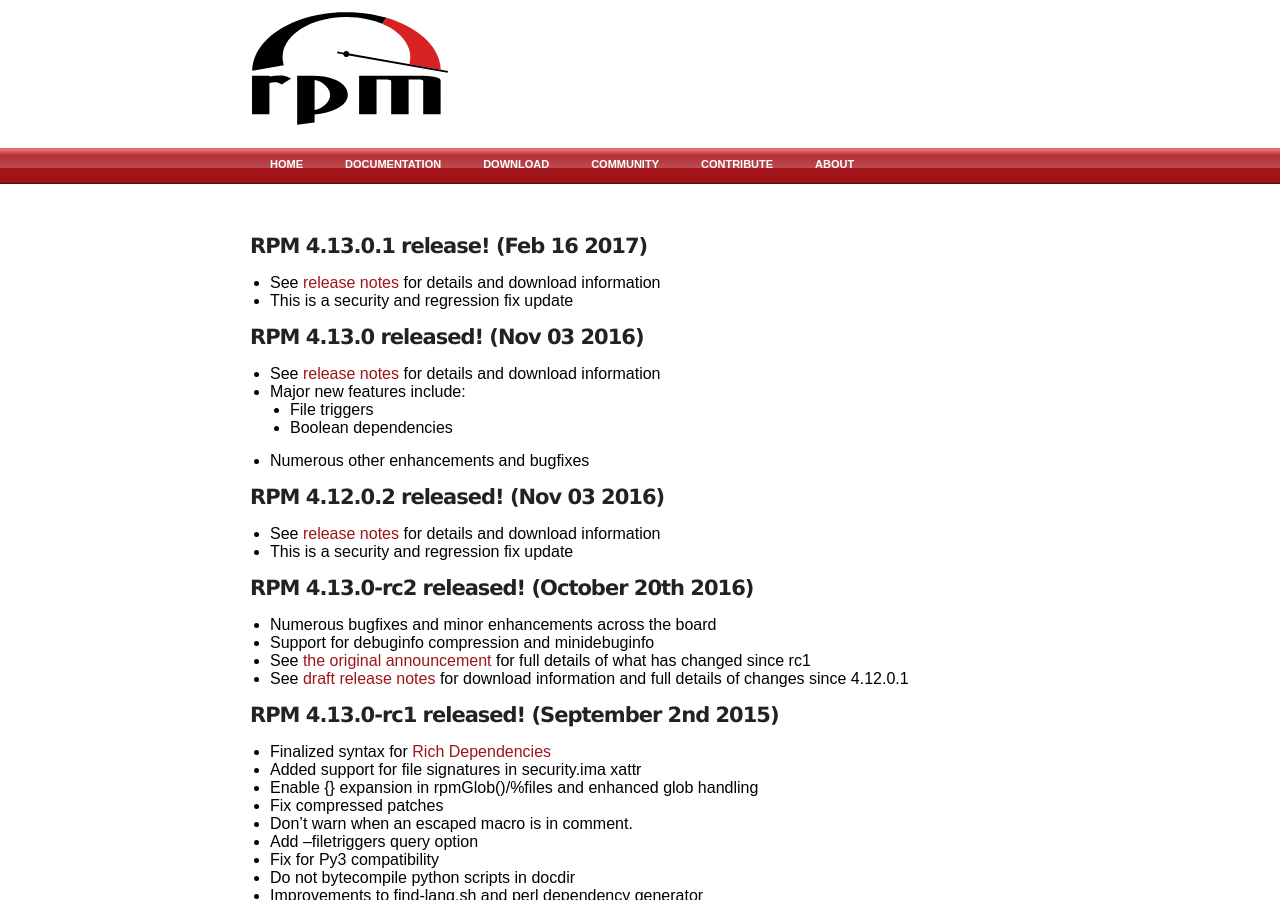
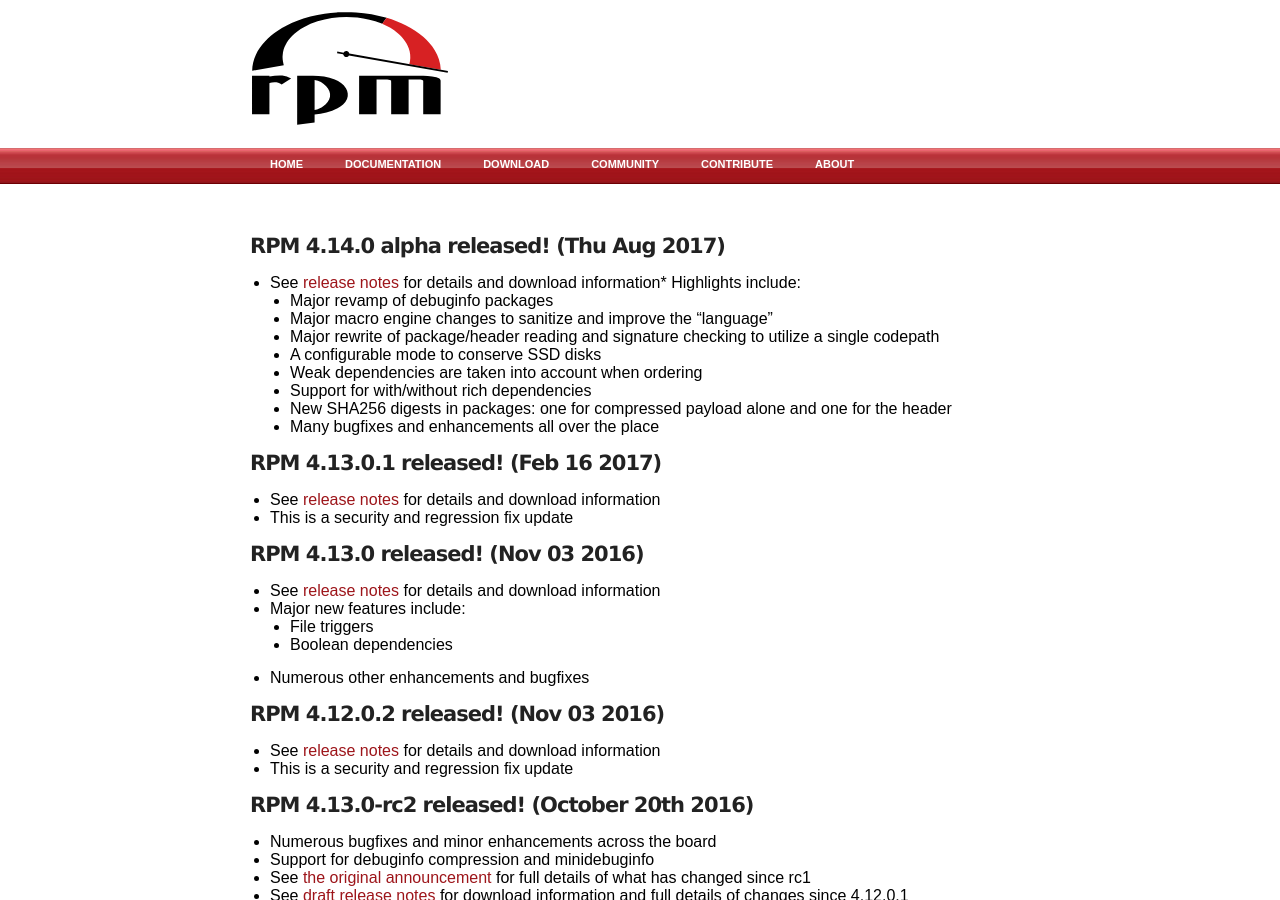
Before and after one commit to rpm-software-management/rpm-web, a Jekyll site: the page built from timeline.md, in a window 1280 px wide and 900 px high. Built offline with Jekyll 4.4.1, drawn with Linux system fonts in a browser that asks for light colours.

Commit message:
Add/update 4.14.0 alpha release info

```diff
--- a/timeline.md
+++ b/timeline.md
@@ -3,7 +3,18 @@ layout: default
 title: rpm.org - Timeline
 ---
 
-#### RPM 4.13.0.1 release! (Feb 16 2017)
+#### RPM 4.14.0 alpha released! (Thu Aug 2017)
+* See [release notes](wiki/Releases/4.14.0) for details and download information* Highlights include:
+  * Major revamp of debuginfo packages
+  * Major macro engine changes to sanitize and improve the "language"
+  * Major rewrite of package/header reading and signature checking to utilize a single codepath
+  * A configurable mode to conserve SSD disks
+  * Weak dependencies are taken into account when ordering
+  * Support for with/without rich dependencies
+  * New SHA256 digests in packages: one for compressed payload alone and one for the header
+  * Many bugfixes and enhancements all over the place
+
+#### RPM 4.13.0.1 released! (Feb 16 2017)
 * See [release notes](wiki/Releases/4.13.0.1) for details and download information
 * This is a security and regression fix update
 
```
Also changed, not shown: index.md (+11 -0 lines), wiki/Releases/4.14.0.md (+14 -5 lines).
